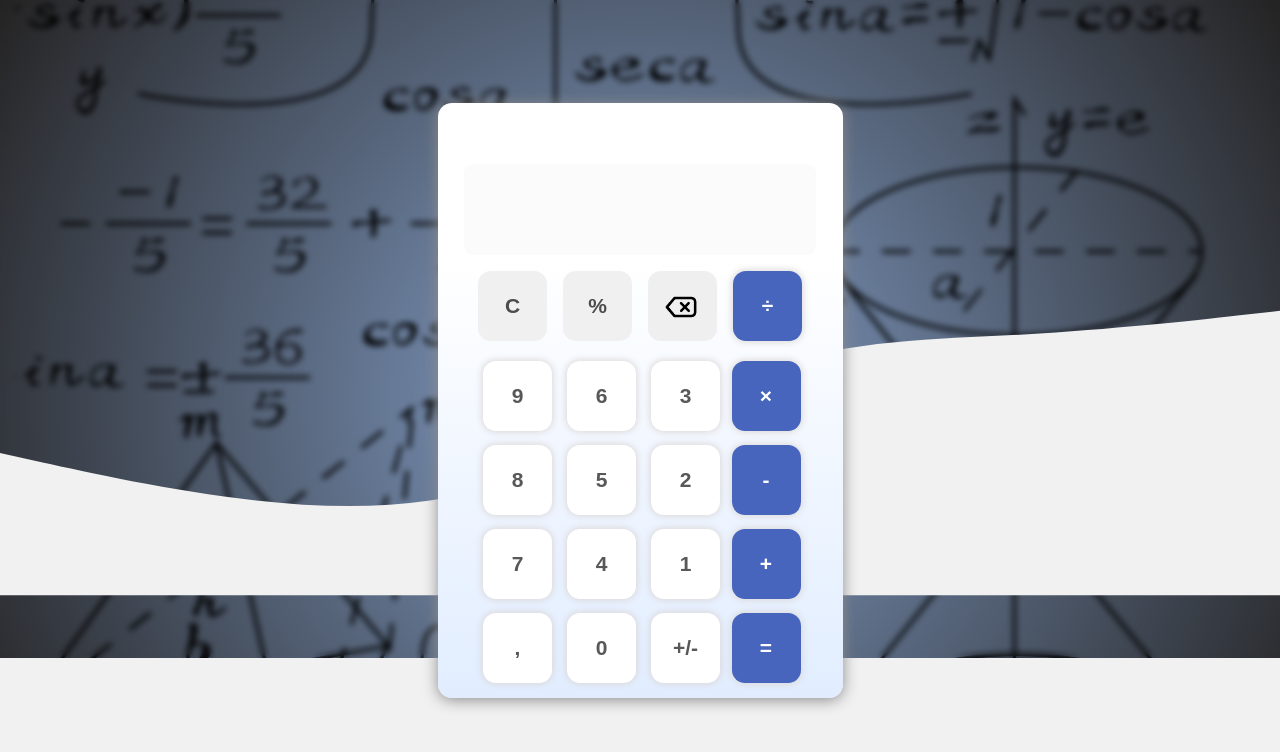
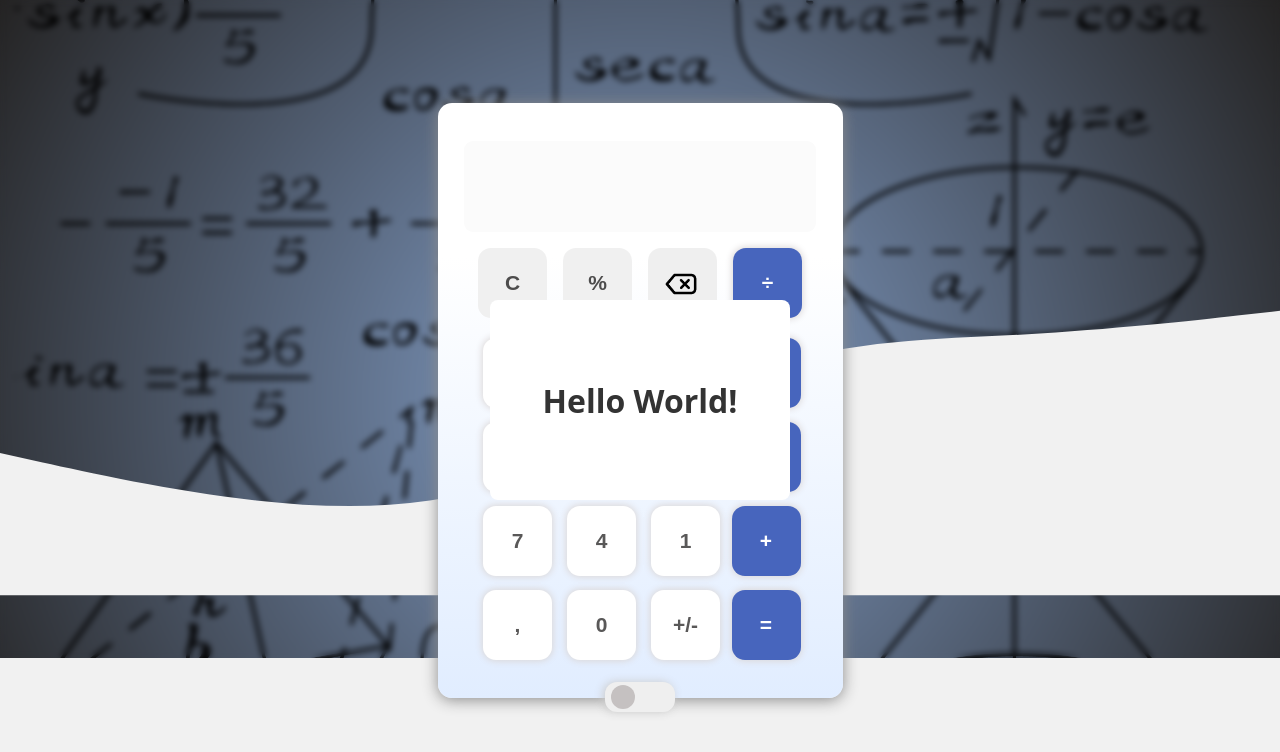
Before and after one commit to Wilpost/Calculadora, a React (Vite) app: page / in a window 1280 px wide. Shown: the top 752 px of the page. Built offline with nearby package versions, Linux system fonts and the light colour scheme.

Commit message:
add folders modifieds

```diff
--- a/src/App.jsx
+++ b/src/App.jsx
@@ -12,6 +12,7 @@ const App = () => {
     operation: '',
     result: ''
   })
+  const [theme, setTheme] = useState(true)
 
   const handleClick = (value) => {
     if (inputValue.result !== '' && value === '+' | value === '/' | value === '*' | value === '-' | value === '%') {
@@ -73,6 +74,10 @@ const App = () => {
     }
   }
 
+  const setValueTheme = () => {
+    setTheme(!theme)
+  }
+
   return (
     <div className='container-calc'>
       <Screen>
@@ -87,6 +92,12 @@ const App = () => {
           setClean={clean}
         />
         <ButtonNums totalRes={result} setValue={handleClick} />
+        <div className={theme ? 'div-theme-lite' : 'div-theme-dark'}>
+          <h1>Hello World!</h1>
+        </div>
+        <div>
+          <button onClick={() => setValueTheme()} className='button-tema'><div className={theme ? 'ouline-lite' : 'ouline-dark'} /></button>
+        </div>
       </Screen>
       <div className='wave-container' />
       <div className='wave' />
--- a/src/index.css
+++ b/src/index.css
@@ -106,6 +106,176 @@ body, #root {
     gap: 8px;
 }
 
+.div-theme-dark {
+    place-content: center;
+    background: #333;
+    height: 200px;
+    display: grid;
+    position: absolute;
+    border-radius: 8px;
+    width: 300px;
+    animation: ground-dark;
+    animation-duration: .3s;
+    background-color: #7a7979;
+    animation-timing-function: ease-in-out;
+    animation-fill-mode: both;
+    animation-delay: .2s;
+    color: white;
+}
+
+.div-theme-lite {
+    place-content: center;
+    background: #ffffff;
+    height: 200px;
+    position: absolute;
+    display: grid;
+    border-radius: 8px;
+    color: #333;
+    width: 300px;
+    animation: ground-lite;
+    animation-duration: .3s;
+    background-color: #7a7979;
+    animation-timing-function: ease-in-out;
+    animation-fill-mode: both;
+    animation-delay: .2s;
+}
+
+.div-theme-lite h1{
+    animation: ground-dark-text;
+    animation-duration: .3s;
+    animation-timing-function: ease-in-out;
+    animation-fill-mode: both;
+    animation-delay: .2s;
+    color: #ffffff;
+}
+
+.div-theme-dark h1 {
+    animation: ground-lite-text;
+    animation-duration: .3s;
+    animation-timing-function: ease-in-out;
+    animation-fill-mode: both;
+    animation-delay: .2s;
+    color: #333;
+}
+
+/* Texto */
+
+@keyframes ground-dark-text {
+    0% {
+      color: #ffffff;
+    }
+    50% {
+      color: #4e4e4e;
+    }
+    100% {
+      color: #333;
+    }
+}
+
+@keyframes ground-lite-text {
+    0% {
+        color: #333;
+    }
+    50% {
+        color: #d1d0d0;
+    }
+    100% {
+        color: #ffffff;
+    }
+}
+
+/* Caja */
+
+@keyframes ground-dark {
+    0% {
+      background: #ffffff;
+      color: #ffffff;
+    }
+    50% {
+      background:#4e4e4e;
+      color: #4e4e4e;
+    }
+    100% {
+      background: #333;
+      color: #333;
+    }
+}
+
+@keyframes ground-lite {
+    0% {
+        background: #333;
+        color: #333;
+    }
+    50% {
+        background: #d1d0d0;
+        color: #d1d0d0;
+    }
+    100% {
+        background: #ffffff;
+        color: #ffffff;
+    }
+}
+
+.ouline-dark {
+    border-radius: 50%;
+    height: 24px;
+    width: 24px;
+    animation: desp-dark;
+    animation-duration: .3s;
+    background-color: #7a7979;
+    animation-timing-function: ease-in-out;
+    animation-fill-mode: both;
+    animation-delay: .2s;
+}
+
+.ouline-lite {
+    border-radius: 50%;
+    height: 24px;
+    width: 24px;
+    animation: desp-lite;
+    animation-duration: .3s;
+    background-color: #7a7979;
+    animation-timing-function: ease-in-out;
+    animation-fill-mode: both;
+    animation-delay: .2s;
+}
+
+@keyframes desp-dark {
+    0% {
+      transform: translate(0px, 0px);
+      background: #c5c1c1;
+    }
+    50% {
+      background:#4e4e4e;
+    }
+    100% {
+      background: #333;
+      transform: translate(34px, 0px);
+    }
+}
+
+@keyframes desp-lite {
+    0% {
+        transform: translate(34px, 0px);
+        background: #333;
+    }
+    50% {
+        background: #969292;
+    }
+    100% {
+        background: #c5c1c1;
+        transform: translate(0px, 0px);
+    }
+}
+
+button.button-tema {
+    box-shadow: -2px 0px 10px #ccc;
+    border: none;
+    border-radius: 12px;
+    height: 30px;
+    width: 70px;
+}
+
 .btn-clear {
     font-weight: 700;
     width: 69px;
```
